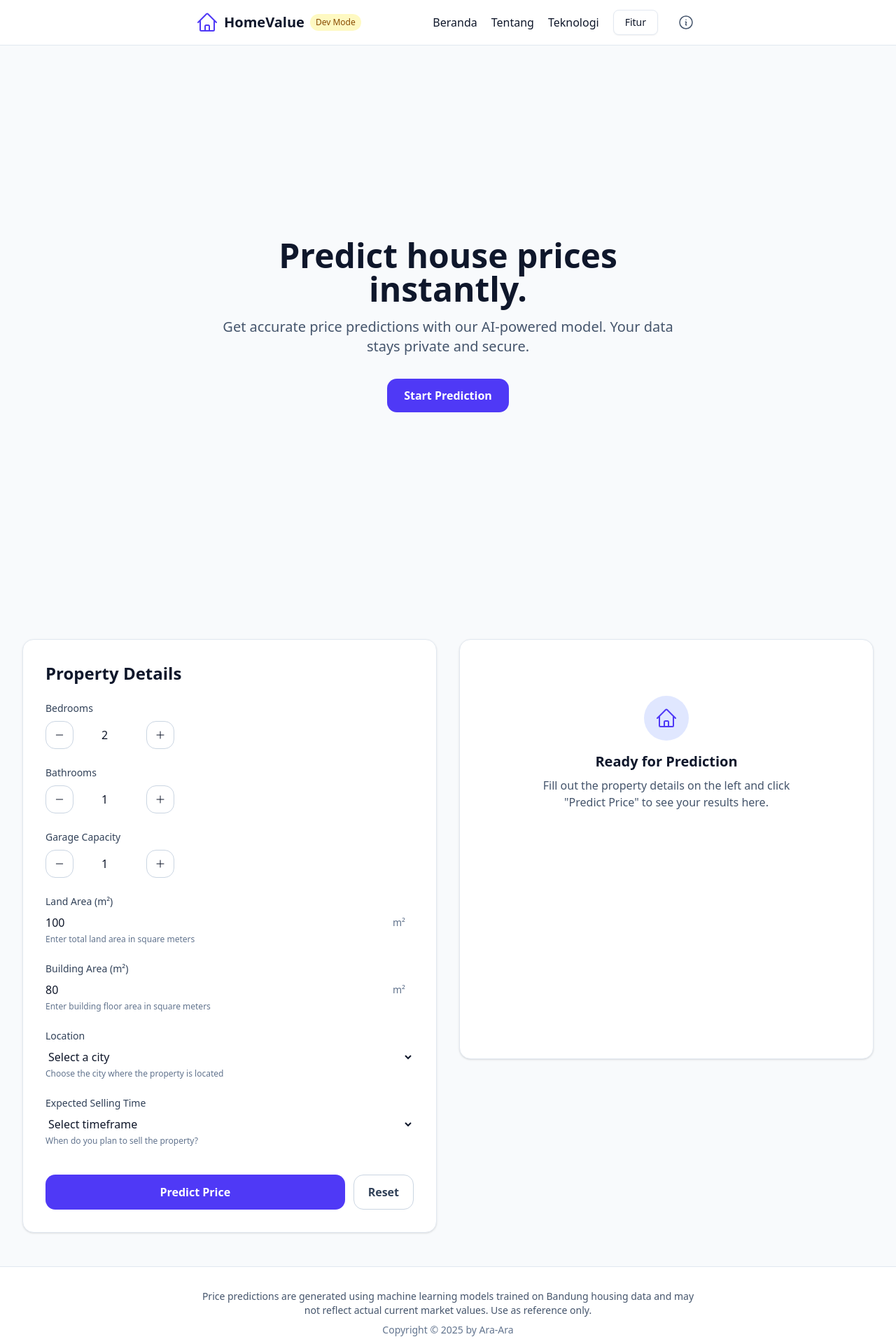
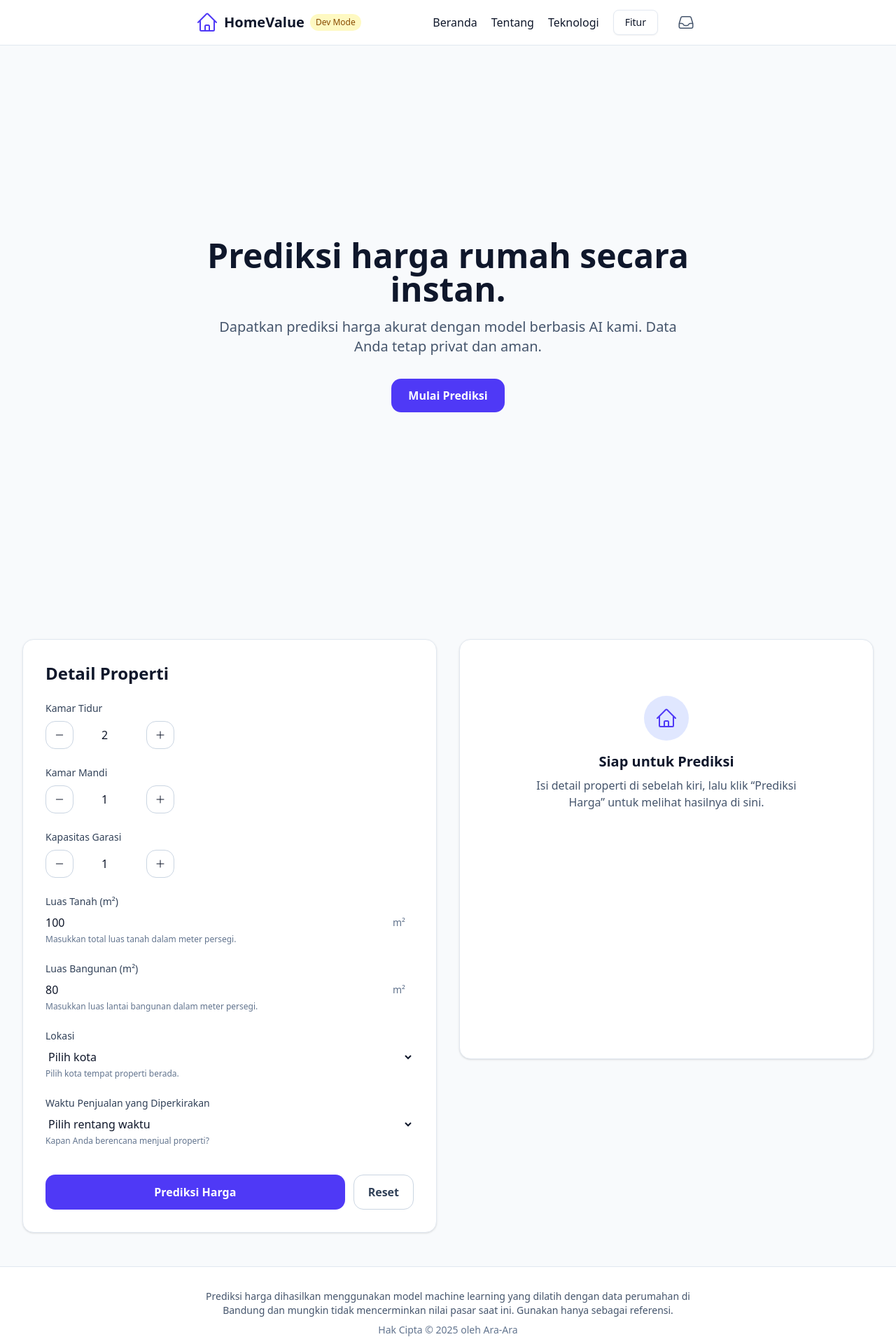
Before and after one commit to arirzwn/capstone-project, a React (Vite) app: page /predict-page in a window 1280 px wide. Shown: the top 1920 px of the page at 70% size. Built offline with nearby package versions, Linux system fonts and the light colour scheme.

Commit message:
feat(prediction-page): translate halaman prediksi menjadi bahasa indo

```diff
--- a/package.json
+++ b/package.json
@@ -12,6 +12,7 @@
   "dependencies": {
     "@heroicons/react": "^2.2.0",
     "@radix-ui/react-dropdown-menu": "^2.1.16",
+    "@radix-ui/react-hover-card": "^1.1.15",
     "@radix-ui/react-slot": "^1.2.3",
     "@tailwindcss/vite": "^4.1.13",
     "class-variance-authority": "^0.7.1",
--- a/src/components/HeroSection.tsx
+++ b/src/components/HeroSection.tsx
@@ -9,17 +9,17 @@ export const HeroSection: React.FC<HeroSectionProps> = ({
     <section className="min-h-screen flex items-center justify-center">
       <div className="max-w-screen-md mx-auto px-4 sm:px-6 lg:px-8 text-center">
         <h2 className="text-3xl sm:text-4xl lg:text-5xl font-bold text-slate-900 mb-4">
-          Predict house prices instantly.
+          Prediksi harga rumah secara instan.
         </h2>
         <p className="text-lg sm:text-xl text-slate-600 mb-8 max-w-2xl mx-auto">
-          Get accurate price predictions with our AI-powered model. Your data
-          stays private and secure.
+         Dapatkan prediksi harga akurat dengan model berbasis AI kami. Data Anda tetap privat dan aman.
+
         </p>
         <button
           onClick={onStartPrediction}
           className="inline-flex items-center justify-center rounded-xl bg-indigo-600 text-white px-6 py-3 font-semibold hover:bg-indigo-700 focus:outline-none focus:ring-2 focus:ring-indigo-500 transition-colors"
         >
-          Start Prediction
+          Mulai Prediksi
         </button>
       </div>
     </section>
--- a/src/components/PredictionForm.tsx
+++ b/src/components/PredictionForm.tsx
@@ -31,14 +31,14 @@ export const PredictionForm: React.FC<PredictionFormProps> = ({
   return (
     <div className="bg-white rounded-2xl shadow-sm border border-slate-200 p-6 sm:p-8 sticky top-24">
       <h3 className="text-2xl font-bold text-slate-900 mb-6">
-        Property Details
+        Detail Properti
       </h3>
 
       <form onSubmit={onSubmit} className="space-y-6">
         {/* Bedrooms */}
         <StepperInput
           id="kamar_tidur"
-          label="Bedrooms"
+          label="Kamar Tidur"
           value={formData.kamar_tidur}
           onChange={(value) => onInputChange("kamar_tidur", value)}
           onIncrement={() => onStepperChange("kamar_tidur", true)}
@@ -50,7 +50,8 @@ export const PredictionForm: React.FC<PredictionFormProps> = ({
         {/* Bathrooms */}
         <StepperInput
           id="kamar_mandi"
-          label="Bathrooms"
+          label="Kamar Mandi
+"
           value={formData.kamar_mandi}
           onChange={(value) => onInputChange("kamar_mandi", value)}
           onIncrement={() => onStepperChange("kamar_mandi", true)}
@@ -62,7 +63,7 @@ export const PredictionForm: React.FC<PredictionFormProps> = ({
         {/* Garage */}
         <StepperInput
           id="garasi"
-          label="Garage Capacity"
+          label="Kapasitas Garasi"
           value={formData.garasi}
           onChange={(value) => onInputChange("garasi", value)}
           onIncrement={() => onStepperChange("garasi", true)}
@@ -74,12 +75,12 @@ export const PredictionForm: React.FC<PredictionFormProps> = ({
         {/* Land Area */}
         <NumberInput
           id="luas_tanah"
-          label="Land Area (m²)"
+          label="Luas Tanah (m²)"
           value={formData.luas_tanah}
           onChange={(value) => onInputChange("luas_tanah", value)}
           placeholder="e.g., 120"
           unit="m²"
-          helpText="Enter total land area in square meters"
+          helpText="Masukkan total luas tanah dalam meter persegi."
           error={formErrors.luas_tanah}
           min={1}
         />
@@ -87,12 +88,12 @@ export const PredictionForm: React.FC<PredictionFormProps> = ({
         {/* Building Area */}
         <NumberInput
           id="luas_bangunan"
-          label="Building Area (m²)"
+          label="Luas Bangunan (m²)"
           value={formData.luas_bangunan}
           onChange={(value) => onInputChange("luas_bangunan", value)}
           placeholder="e.g., 80"
           unit="m²"
-          helpText="Enter building floor area in square meters"
+          helpText="Masukkan luas lantai bangunan dalam meter persegi."
           error={formErrors.luas_bangunan}
           min={1}
         />
@@ -100,24 +101,24 @@ export const PredictionForm: React.FC<PredictionFormProps> = ({
         {/* Location */}
         <SelectInput
           id="lokasi"
-          label="Location"
+          label="Lokasi"
           value={formData.lokasi}
           onChange={(value) => onInputChange("lokasi", value)}
           options={locations}
-          placeholder="Select a city"
-          helpText="Choose the city where the property is located"
+          placeholder="Pilih kota"
+          helpText="Pilih kota tempat properti berada."
           error={formErrors.lokasi}
         />
 
         {/* Expected Selling Time */}
         <SelectInput
           id="waktu_penjualan"
-          label="Expected Selling Time"
+          label="Waktu Penjualan yang Diperkirakan"
           value={formData.waktu_penjualan}
           onChange={(value) => onInputChange("waktu_penjualan", value)}
           options={timeOptions}
-          placeholder="Select timeframe"
-          helpText="When do you plan to sell the property?"
+          placeholder="Pilih rentang waktu"
+          helpText="Kapan Anda berencana menjual properti?"
           error={formErrors.waktu_penjualan}
         />
 
@@ -128,7 +129,7 @@ export const PredictionForm: React.FC<PredictionFormProps> = ({
             disabled={isLoading}
             className="w-full sm:flex-1 inline-flex items-center justify-center rounded-xl bg-indigo-600 text-white px-5 py-3 font-semibold hover:bg-indigo-700 focus:outline-none focus:ring-2 focus:ring-indigo-500 disabled:opacity-50 disabled:cursor-not-allowed transition-colors"
           >
-            {isLoading ? "Predicting..." : "Predict Price"}
+            {isLoading ? "Sedang memprediksi..." : "Prediksi Harga"}
           </button>
           <button
             type="button"
--- a/src/components/ResultsDisplay.tsx
+++ b/src/components/ResultsDisplay.tsx
@@ -29,11 +29,10 @@ export const ResultsDisplay: React.FC<ResultsDisplayProps> = ({
             <HomeIcon className="h-8 w-8 text-indigo-600" />
           </div>
           <h3 className="text-xl font-semibold text-slate-900 mb-2">
-            Ready for Prediction
+            Siap untuk Prediksi
           </h3>
           <p className="text-slate-600 max-w-sm">
-            Fill out the property details on the left and click "Predict Price"
-            to see your results here.
+            Isi detail properti di sebelah kiri, lalu klik “Prediksi Harga” untuk melihat hasilnya di sini.
           </p>
         </div>
       )}
--- a/src/components/reusable/Footer.tsx
+++ b/src/components/reusable/Footer.tsx
@@ -4,11 +4,9 @@ export const Footer: React.FC = () => {
       <div className="max-w-screen-md mx-auto px-4 sm:px-6 lg:px-8">
         <div className="text-center">
           <p className="text-sm text-slate-600 mb-2">
-            Price predictions are generated using machine learning models
-            trained on Bandung housing data and may not reflect actual current
-            market values. Use as reference only.
+            Prediksi harga dihasilkan menggunakan model machine learning yang dilatih dengan data perumahan di Bandung dan mungkin tidak mencerminkan nilai pasar saat ini. Gunakan hanya sebagai referensi.
           </p>
-          <p className="text-sm text-slate-500">Copyright © 2025 by Ara-Ara </p>
+          <p className="text-sm text-slate-500">Hak Cipta © 2025 oleh Ara-Ara </p>
         </div>
       </div>
     </footer>
--- a/src/components/reusable/Navbar.tsx
+++ b/src/components/reusable/Navbar.tsx
@@ -7,12 +7,14 @@ import {
   DropdownMenuItem,
   DropdownMenuTrigger,
 } from "@/components/ui/dropdown-menu"
+import {
+  HoverCard,
+  HoverCardContent,
+  HoverCardTrigger,
+} from "@/components/ui/hover-card"
 
-interface HeaderProps {
-  onInfoClick: () => void;
-}
 
-export const Navbar: React.FC<HeaderProps> = ({ onInfoClick }) => {
+export const Navbar = () => {
   return (
     <header className="sticky top-0 z-50 bg-white/95 backdrop-blur-sm border-b border-slate-200">
       <div className="max-w-screen-md mx-auto px-4 sm:px-6 ">
@@ -48,13 +50,28 @@ export const Navbar: React.FC<HeaderProps> = ({ onInfoClick }) => {
                 </DropdownMenuItem>
               </DropdownMenuContent>
             </DropdownMenu>
-            <button
-              onClick={onInfoClick}
-              className="p-2 text-slate-600 hover:text-indigo-600 focus:outline-none focus:ring-2 focus:ring-indigo-500 rounded-lg"
-              aria-label="How prediction works"
-            >
-              <InformationCircleIcon className="h-6 w-6" />
-            </button>
+            <HoverCard>
+              <HoverCardTrigger asChild>
+                <a href="/#contact-section">
+                  <button
+                    className="p-2 text-slate-600 hover:text-indigo-600 focus:outline-none focus:ring-2 focus:ring-indigo-500 rounded-lg cursor-pointer"
+                    aria-label="How prediction works"
+                  >
+                    <svg xmlns="http://www.w3.org/2000/svg" fill="none" viewBox="0 0 24 24" strokeWidth={1.5} stroke="currentColor" className="size-6">
+                      <path strokeLinecap="round" strokeLinejoin="round" d="M2.25 13.5h3.86a2.25 2.25 0 0 1 2.012 1.244l.256.512a2.25 2.25 0 0 0 2.013 1.244h3.218a2.25 2.25 0 0 0 2.013-1.244l.256-.512a2.25 2.25 0 0 1 2.013-1.244h3.859m-19.5.338V18a2.25 2.25 0 0 0 2.25 2.25h15A2.25 2.25 0 0 0 21.75 18v-4.162c0-.224-.034-.447-.1-.661L19.24 5.338a2.25 2.25 0 0 0-2.15-1.588H6.911a2.25 2.25 0 0 0-2.15 1.588L2.35 13.177a2.25 2.25 0 0 0-.1.661Z" />
+                    </svg>
+
+                  </button>
+                </a>
+              </HoverCardTrigger>
+              <HoverCardContent className="w-fit">
+                <div className="flex justify-between gap-4">
+                  <p className="text-sm">
+                    Kontak kami disini
+                  </p>
+                </div>
+              </HoverCardContent>
+            </HoverCard>
           </div>
         </div>
       </div>
--- /dev/null
+++ b/src/components/ui/hover-card.tsx
@@ -0,0 +1,42 @@
+import * as React from "react"
+import * as HoverCardPrimitive from "@radix-ui/react-hover-card"
+
+import { cn } from "@/lib/utils"
+
+function HoverCard({
+  ...props
+}: React.ComponentProps<typeof HoverCardPrimitive.Root>) {
+  return <HoverCardPrimitive.Root data-slot="hover-card" {...props} />
+}
+
+function HoverCardTrigger({
+  ...props
+}: React.ComponentProps<typeof HoverCardPrimitive.Trigger>) {
+  return (
+    <HoverCardPrimitive.Trigger data-slot="hover-card-trigger" {...props} />
+  )
+}
+
+function HoverCardContent({
+  className,
+  align = "center",
+  sideOffset = 4,
+  ...props
+}: React.ComponentProps<typeof HoverCardPrimitive.Content>) {
+  return (
+    <HoverCardPrimitive.Portal data-slot="hover-card-portal">
+      <HoverCardPrimitive.Content
+        data-slot="hover-card-content"
+        align={align}
+        sideOffset={sideOffset}
+        className={cn(
+          "bg-popover text-popover-foreground data-[state=open]:animate-in data-[state=closed]:animate-out data-[state=closed]:fade-out-0 data-[state=open]:fade-in-0 data-[state=closed]:zoom-out-95 data-[state=open]:zoom-in-95 data-[side=bottom]:slide-in-from-top-2 data-[side=left]:slide-in-from-right-2 data-[side=right]:slide-in-from-left-2 data-[side=top]:slide-in-from-bottom-2 z-50 w-64 origin-(--radix-hover-card-content-transform-origin) rounded-md border p-4 shadow-md outline-hidden",
+          className
+        )}
+        {...props}
+      />
+    </HoverCardPrimitive.Portal>
+  )
+}
+
+export { HoverCard, HoverCardTrigger, HoverCardContent }
--- a/src/pages/HomePage/Technology.tsx
+++ b/src/pages/HomePage/Technology.tsx
@@ -41,7 +41,7 @@ const systemStrength = [
 
 function Technology() {
     return (
-        <section className="flex flex-col pb-20 px-10 items-center" id="technology-section">
+        <section className="flex flex-col pt-20 pb-10 px-10 items-center" id="technology-section">
 
             <h2 className="text-3xl font-semibold">Teknologi Home Value</h2>
             <p className="mt-3 text-center">Home Value adalah platform prediksi harga rumah berbasis machine learning yang dirancang khusus untuk pasar properti Bandung.</p>
```
Also changed, not shown: 1 other file (tests, documents, lock files or other folders).
